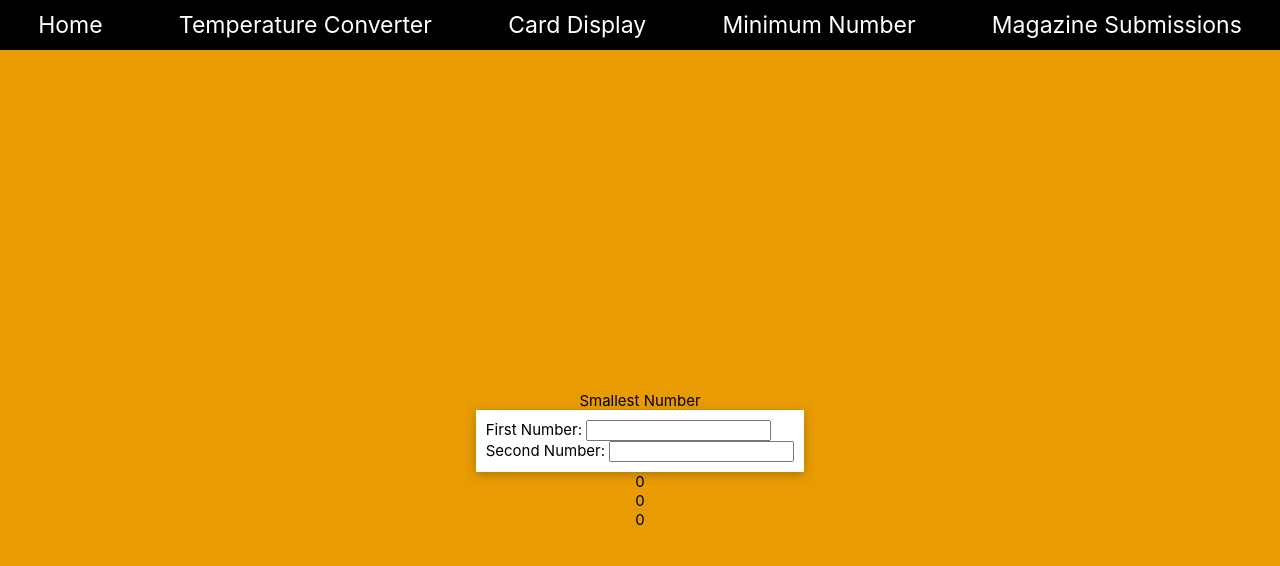
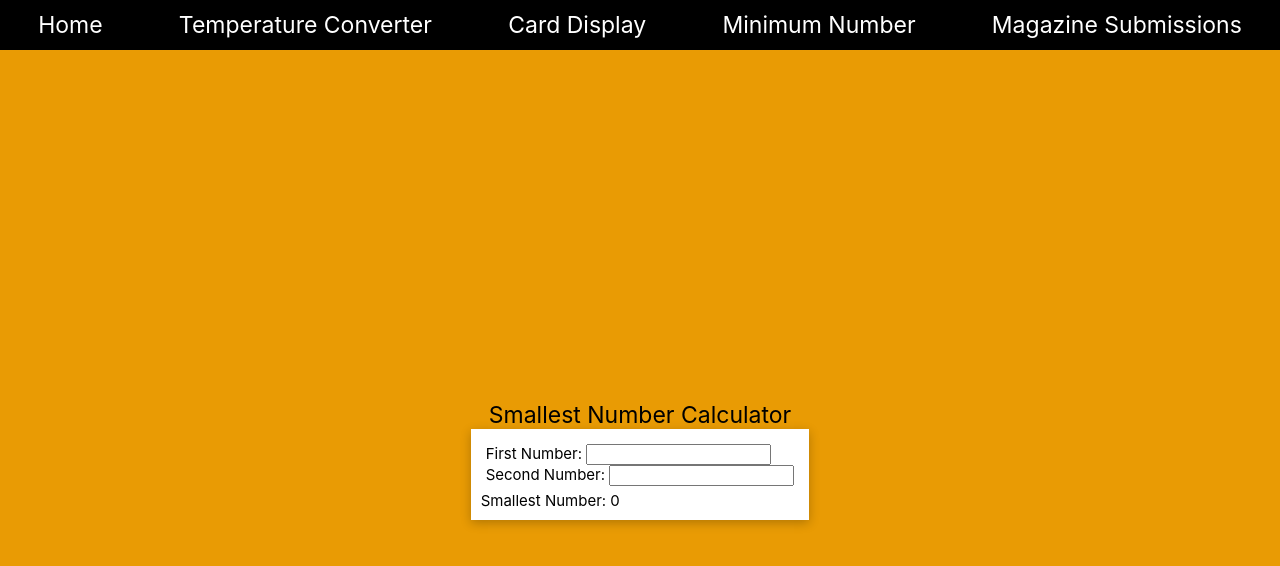
Before and after one commit to ValerieLoveland/frankenstein, a React (Create React App) app: page /min in a window 1280 px wide. Shown: the top 566 px of the page. Built offline with nearby package versions, Linux system fonts and the light colour scheme.

Commit message:
Make Min look nicer

```diff
--- a/src/Min.tsx
+++ b/src/Min.tsx
@@ -6,14 +6,17 @@ export const Min = () => {
 
   return (
     <>
-      <header>Smallest Number</header>
-      <form className="form" onSubmit={() => false}>
+      <header className="App-header">Smallest Number Calculator</header>
+      <div className="form">
+        <form className="sub" onSubmit={() => false}>
+          <div>
             <label>First Number: </label>
             <input
               onChange={(event) => {
                 setMinInput1(parseInt(event.currentTarget.value));
               }}
             />
+          </div>
 
           <div>
             <label>Second Number: </label>
@@ -24,9 +27,12 @@ export const Min = () => {
             />
           </div>
         </form>
-      <div>{JSON.stringify(minInput1)}</div>
-      <div>{JSON.stringify(minInput2)}</div>
-      <div>{JSON.stringify(determineMin(minInput1, minInput2))}</div>
+        {/* <div>{JSON.stringify(minInput1)}</div>
+      <div>{JSON.stringify(minInput2)}</div> */}
+        <div>
+          Smallest Number: {JSON.stringify(determineMin(minInput1, minInput2))}
+        </div>
+      </div>
     </>
   );
 };
```
Lines whose indentation alone changed are shown as unchanged.
